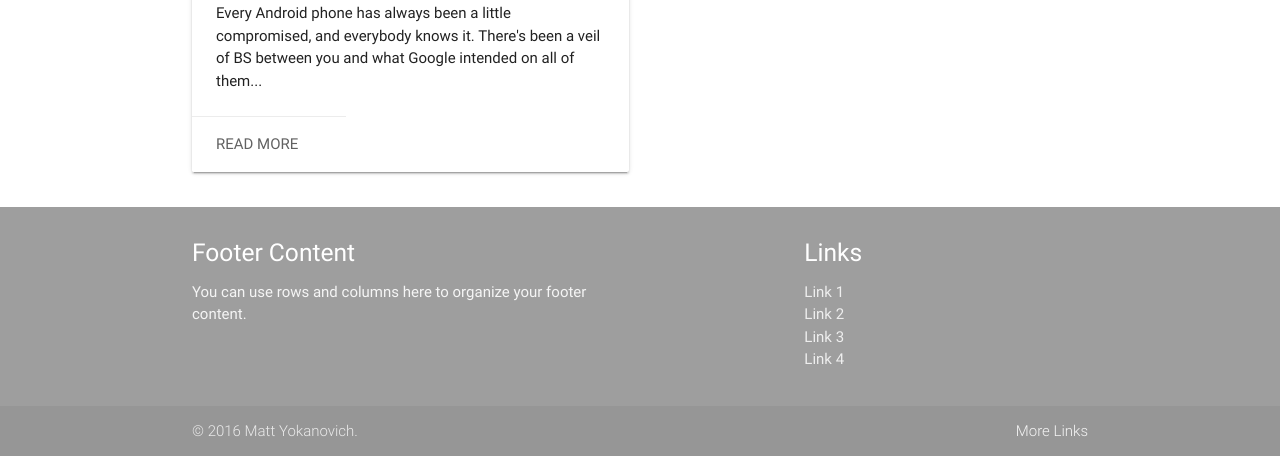
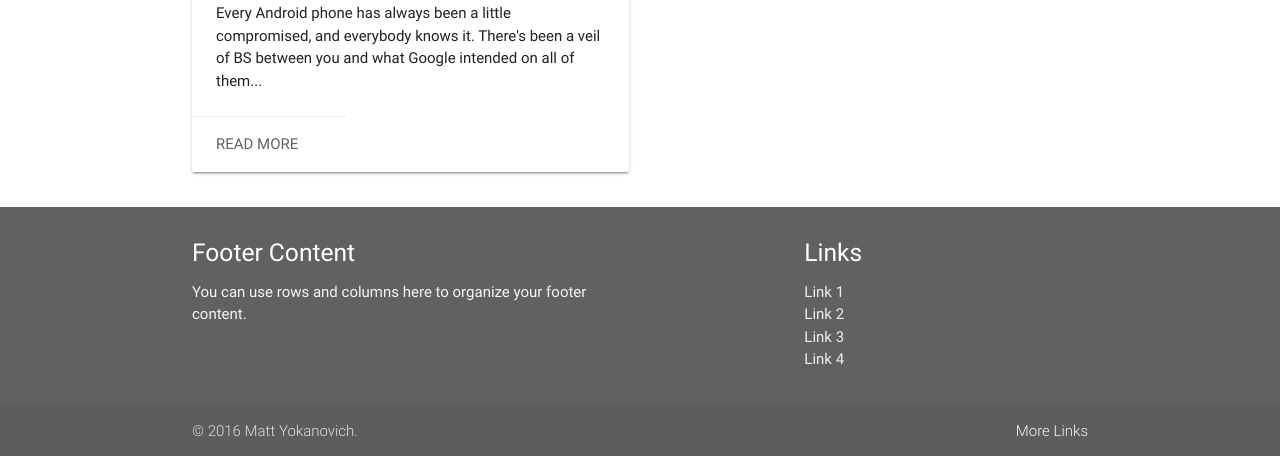
Before and after one commit to mattyokan/finalproject, a plain HTML site: page index.html in a window 1280 px wide. Shown: the part 421-877 px from the top of the page. Drawn offline with nearby package versions, Linux system fonts and the light colour scheme; files that its build step writes are made by us from their sources.

Commit message:
Update index.html

```diff
--- a/index.html
+++ b/index.html
@@ -91,7 +91,7 @@
         </div>
     </div>
 </div>
-        <footer class="page-footer grey">
+        <footer class="page-footer grey darken-2">
           <div class="container">
             <div class="row">
               <div class="col l6 s12">
```
